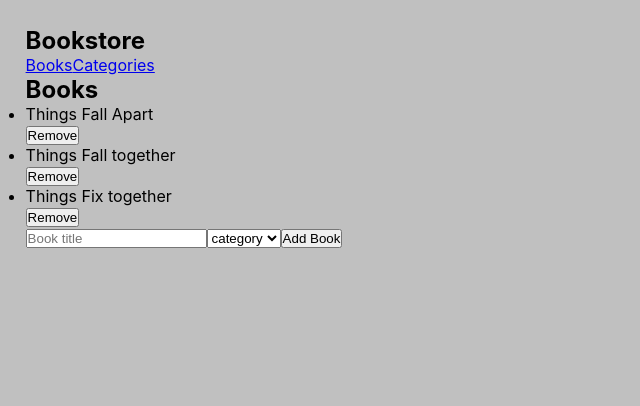
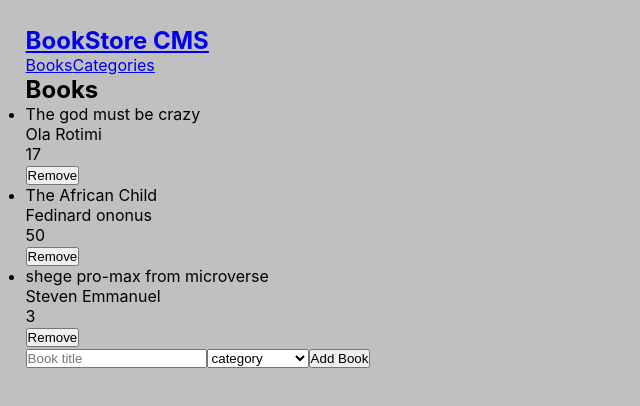
Before and after one commit to emmanuelsteven/BookStore-React-Redux, a React (Create React App) app: page / in a window 1280 px wide. Shown: the top 406 px of the page, without its empty margins (0-640 px from the left). Built offline with nearby package versions, Linux system fonts and the light colour scheme.

Commit message:
Update Redux setup

```diff
--- a/package.json
+++ b/package.json
@@ -3,13 +3,18 @@
   "version": "0.1.0",
   "private": true,
   "dependencies": {
+    "@reduxjs/toolkit": "^1.9.5",
     "@testing-library/jest-dom": "^5.16.5",
     "@testing-library/react": "^13.4.0",
     "@testing-library/user-event": "^13.5.0",
+    "prop-types": "^15.8.1",
     "react": "^18.2.0",
     "react-dom": "^18.2.0",
+    "react-redux": "^8.0.5",
     "react-router-dom": "^6.11.2",
     "react-scripts": "5.0.1",
+    "redux": "^4.2.1",
+    "redux-form": "^8.3.10",
     "web-vitals": "^2.1.4"
   },
   "scripts": {
--- a/src/App.js
+++ b/src/App.js
@@ -1,23 +1,18 @@
 import './App.css';
-import {
-  BrowserRouter, Routes, Route,
-} from 'react-router-dom';
+import { BrowserRouter, Routes, Route } from 'react-router-dom';
 import Categories from './components/categories';
-import Books from './components/Books';
-import { Navi } from './components/Navbar';
+import Navi from './components/Navbar';
+import Books from './components/booksApp';
 
 function App() {
   return (
-    <div className="book-App">
     <BrowserRouter>
       <Navi />
       <Routes>
-          ;
         <Route path="/" element={<Books />} />
         <Route path="/categories" element={<Categories />} />
       </Routes>
     </BrowserRouter>
-    </div>
   );
 }
 
--- a/src/components/Books.js
+++ /dev/null
@@ -1,29 +0,0 @@
-import React from 'react';
-// import { Form } from 'react-router-dom';
-import Forms from './Forms';
-
-const Books = () => {
-  const Displaybook = [
-    { author: 'James Brown', title: 'Things Fall Apart', id: 243 },
-    { author: 'Capt Brown', title: 'Things Fall together', id: 540 },
-    { author: 'Capt Green', title: 'Things Fix together', id: 545 },
-  ];
-  return (
-    <>
-      <div>
-        <h2>Books</h2>
-        <ul>
-          {Displaybook.map((book) => (
-            <li key={book.id}>
-              <div>{book.title}</div>
-              <div>{book.category}</div>
-              <button type="button">Remove</button>
-            </li>
-          ))}
-        </ul>
-      </div>
-      <Forms />
-    </>
-  );
-};
-export default Books;
--- a/src/components/Navbar.js
+++ b/src/components/Navbar.js
@@ -1,9 +1,11 @@
 import React from 'react';
 import { Link } from 'react-router-dom';
 
-export const Navi = () => (
+const Navi = () => (
   <nav className="nav-container">
-    <h1 className="navtitle">Bookstore</h1>
+    <h1 className="navtitle">
+      <Link to="/">BookStore CMS </Link>
+    </h1>
     <div className="navlinks">
       <Link to="/">Books</Link>
       <Link to="/categories">Categories</Link>
--- a/src/components/Forms.js
+++ b/src/components/bookForms.js
@@ -4,10 +4,15 @@ const Forms = () => {
   const Selectbk = [{
     value: '', label: 'category', disabled: true, selected: true,
   },
-  { value: 'action', label: 'action' }];
+  { value: 'Action', label: 'Action' },
+  { value: 'Documentary', label: 'Documentary' },
+  { value: 'History', label: 'History' },
+  { value: 'Science', label: 'Science' },
+  { value: 'Medicine', label: 'Medicine' },
+  ];
   return (
     <form className="inputfield">
-      <input type="text" placeholder="Book title" />
+      <input type="text" placeholder="Book title" required id="title" name="title" />
       <select name="category" id="category">
         {Selectbk.map((category) => (
           <option
--- /dev/null
+++ b/src/components/bookList.js
@@ -0,0 +1,31 @@
+import PropTypes from 'prop-types';
+
+const BookList = ({ bookProps }) => (
+  <div>
+    <h2>Books</h2>
+    <ul>
+      {bookProps.map((book) => (
+        <li key={book.id}>
+          <div>{book.title}</div>
+          <div>{book.author}</div>
+          <div>{book.chapter}</div>
+          <button type="button">Remove</button>
+        </li>
+      ))}
+    </ul>
+  </div>
+
+);
+BookList.propTypes = {
+  bookProps: PropTypes.arrayOf(
+    PropTypes.shape({
+      id: PropTypes.number.isRequired,
+      title: PropTypes.string.isRequired,
+      category: PropTypes.string.isRequired,
+      author: PropTypes.string.isRequired,
+      chapter: PropTypes.number.isRequired,
+    }),
+  ).isRequired,
+};
+
+export default BookList;
--- /dev/null
+++ b/src/components/bookLogic.js
@@ -0,0 +1,33 @@
+import React, { useState } from 'react';
+import Booklist from './bookList';
+
+const Bookslogic = () => {
+  const [book] = useState([
+    {
+      id: 1,
+      title: 'The god must be crazy',
+      author: 'Ola Rotimi',
+      chapter: 17,
+    },
+    {
+      id: 2,
+      title: 'The African Child',
+      author: 'Fedinard ononus',
+      chapter: 50,
+    },
+    {
+      id: 3,
+      title: 'shege pro-max from microverse',
+      author: 'Steven Emmanuel',
+      chapter: 3,
+    },
+  ]);
+
+  return (
+    <div>
+      <Booklist bookProps={book} />
+    </div>
+  );
+};
+
+export default Bookslogic;
--- /dev/null
+++ b/src/components/booksApp.js
@@ -0,0 +1,12 @@
+import React from 'react';
+import Bookslogic from './bookLogic';
+import Forms from './bookForms';
+
+const Books = () => (
+  <div>
+    <Bookslogic />
+    <Forms />
+  </div>
+
+);
+export default Books;
--- a/src/index.js
+++ b/src/index.js
@@ -1,11 +1,16 @@
 import React from 'react';
 import ReactDOM from 'react-dom/client';
 import './index.css';
+import { Provider } from 'react-redux';
 import App from './App';
+import store from './redux/store';
 
 const root = ReactDOM.createRoot(document.getElementById('root'));
 root.render(
   <React.StrictMode>
-    <App />
+    <Provider store={store}>
+      <App />
+    </Provider>
   </React.StrictMode>,
+
 );
--- /dev/null
+++ b/src/redux/books/booksSlice.js
@@ -0,0 +1,24 @@
+import { createSlice } from '@reduxjs/toolkit';
+
+const initialState = {
+  book: [],
+};
+
+const bookSlice = createSlice({
+  name: 'book',
+  initialState,
+  reducers: {
+    addBook: (state, action) => {
+      const nextBook = action.payload;
+      state.book = [...state.book, nextBook];
+    },
+    removeBook: (state, action) => {
+      const bookId = action.payload;
+      state.book = state.book.filter((book) => book.id !== bookId);
+    },
+  },
+});
+
+export const { addBook, removeBook } = bookSlice.actions;
+
+export default bookSlice.reducer;
--- /dev/null
+++ b/src/redux/categories/categoriesSlice.js
@@ -0,0 +1,17 @@
+import { createSlice } from '@reduxjs/toolkit';
+
+const initialState = {
+  category: [],
+};
+
+const categorySlice = createSlice({
+  name: 'category',
+  initialState,
+  reducers: {
+    getStatus: () => 'Under Construction',
+  },
+});
+
+export const { getStatus } = categorySlice.actions;
+
+export default categorySlice.reducer;
--- /dev/null
+++ b/src/redux/store.js
@@ -0,0 +1,12 @@
+import { configureStore } from '@reduxjs/toolkit';
+import bookReducer from './books/booksSlice';
+import categoryReducer from './categories/categoriesSlice';
+
+const store = configureStore({
+  reducer: {
+    book: bookReducer,
+    category: categoryReducer,
+  },
+});
+
+export default store;
```
Also changed, not shown: 14 other files (tests, documents, lock files or other folders). Lines whose indentation alone changed are shown as unchanged.
